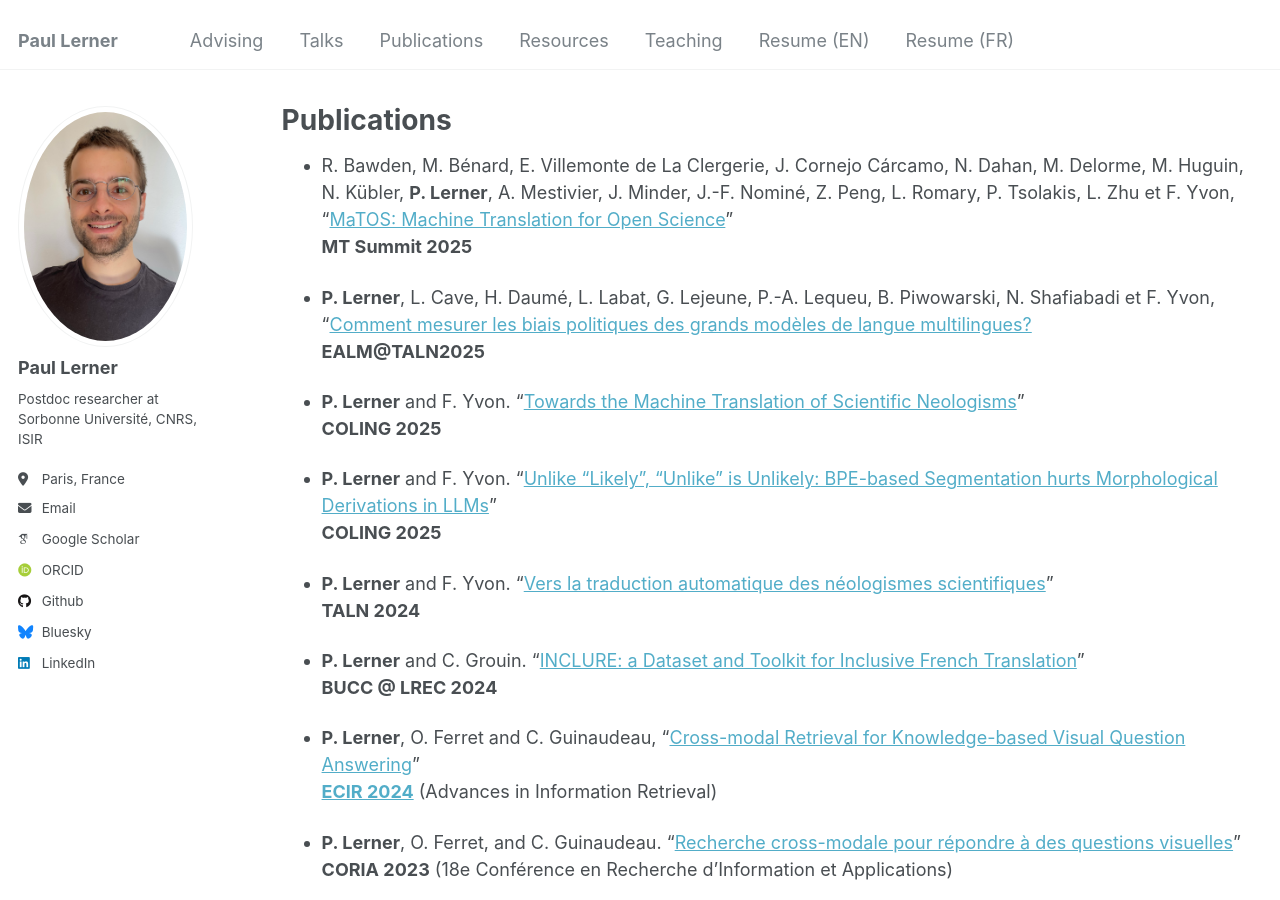
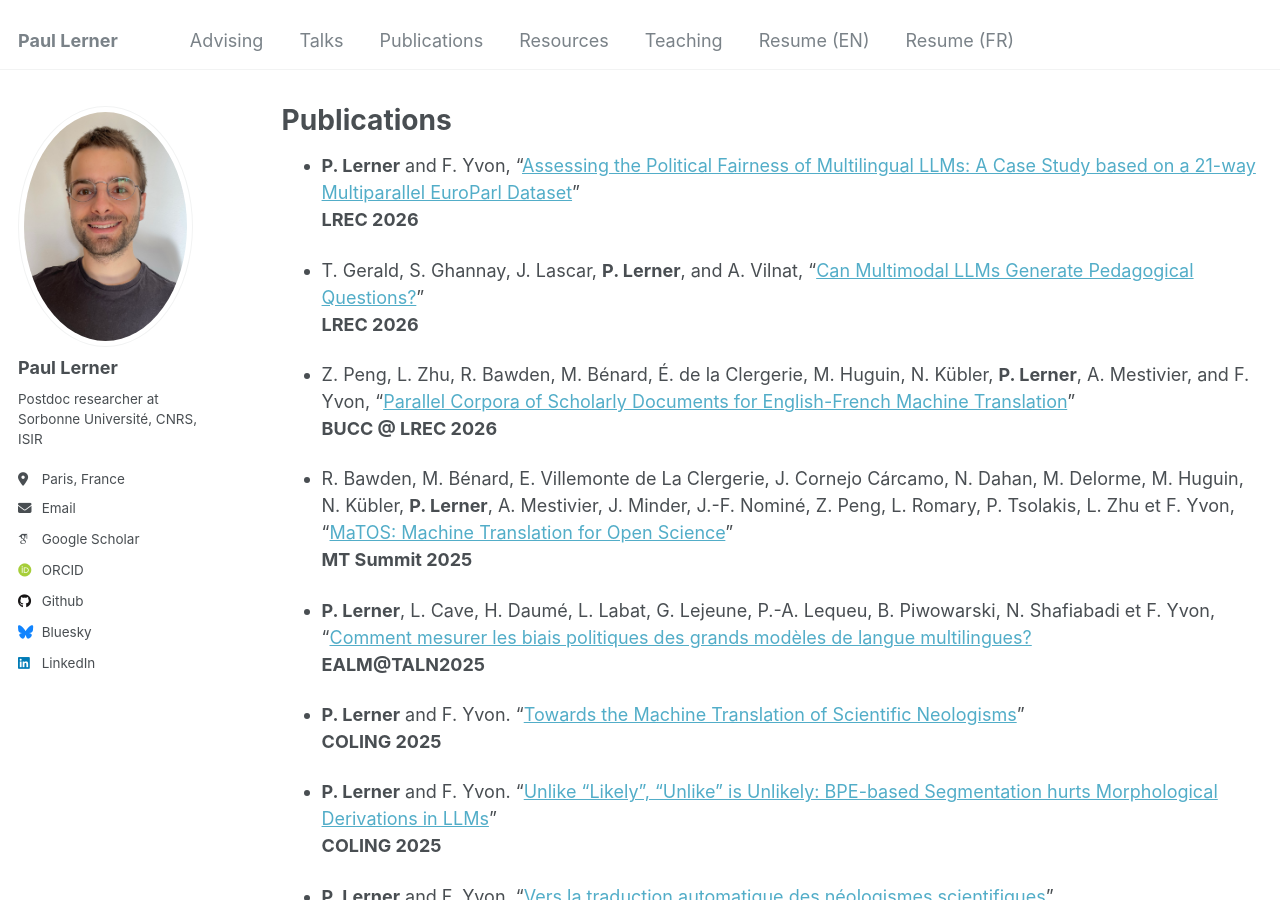
Before and after one commit to PaulLerner/PaulLerner.github.io, a Jekyll site: the page built from _pages/publications.md, in a window 1280 px wide and 900 px high. Built offline with Jekyll 4.4.1, drawn with Linux system fonts in a browser that asks for light colours; some web fonts are replaced.

Commit message:
lrec 2026 + CV

```diff
--- a/_pages/publications.md
+++ b/_pages/publications.md
@@ -4,6 +4,16 @@ title: "Publications"
 permalink: /publications/
 author_profile: true
 ---
+
+- **P. Lerner** and F. Yvon, “[Assessing the Political Fairness of Multilingual LLMs: A Case Study based on a 21-way Multiparallel EuroParl Dataset](https://doi.org/10.63317/3wwi6bzcsd86)”
+  **LREC 2026**
+
+- T. Gerald, S. Ghannay, J. Lascar, **P. Lerner**, and A. Vilnat, “[Can Multimodal LLMs Generate Pedagogical Questions?](https://doi.org/10.63317/4z4gj3h8jmc7)”
+  **LREC 2026**
+
+- Z. Peng, L. Zhu, R. Bawden, M. Bénard, É. de la Clergerie, M. Huguin, N. Kübler, **P. Lerner**, A. Mestivier, and F. Yvon, “[Parallel Corpora of Scholarly Documents for English-French Machine Translation](https://hal.science/hal-05608444v1/)”
+  **BUCC @ LREC 2026**
+
 - R. Bawden, M. Bénard, E. Villemonte de La Clergerie, J. Cornejo Cárcamo, N. Dahan, M. Delorme, M. Huguin, N. Kübler, **P. Lerner**, A. Mestivier, J. Minder, J.-F. Nominé, Z. Peng, L. Romary, P. Tsolakis, L. Zhu et F. Yvon, "[MaTOS: Machine Translation for Open Science](https://hal.science/hal-05228687)"
   **MT Summit 2025**
 
```
Also changed, not shown: _pages/resources.md (+1 -0 lines), _pages/talks.md (+1 -0 lines), 2 other files.
